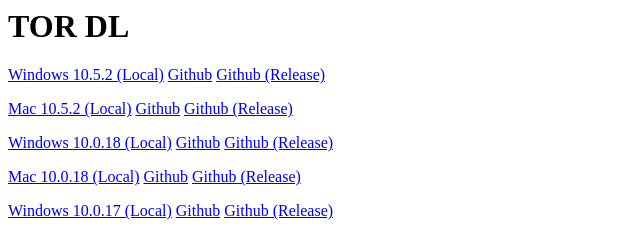
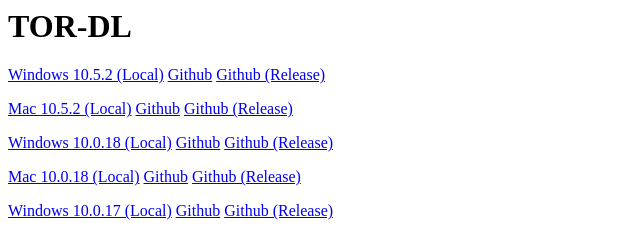
Before and after one commit to RealRedcodi/TOR-DL, a plain HTML site: page docs/index.html in a window 1280 px wide. Shown: the top 233 px of the page, 0-640 px from the left. Drawn offline with Linux system fonts and the light colour scheme.

Commit message:
More epic

```diff
--- a/docs/index.html
+++ b/docs/index.html
@@ -1,8 +1,8 @@
 <head>
-    <title>TOR DL</title>
+    <title>TOR-DL</title>
 </head>
 <body>
-    <h1>TOR DL</h1>
+    <h1>TOR-DL</h1>
     <!--
         <p><a href="">Windows V (Local)</a> <a href="#">Github</a> <a href="#">Github (Release)</a></p>
         <p><a href="">Mac V (Local)</a> <a href="#">Github</a> <a href="#">Github (Release)</a></p>
```
